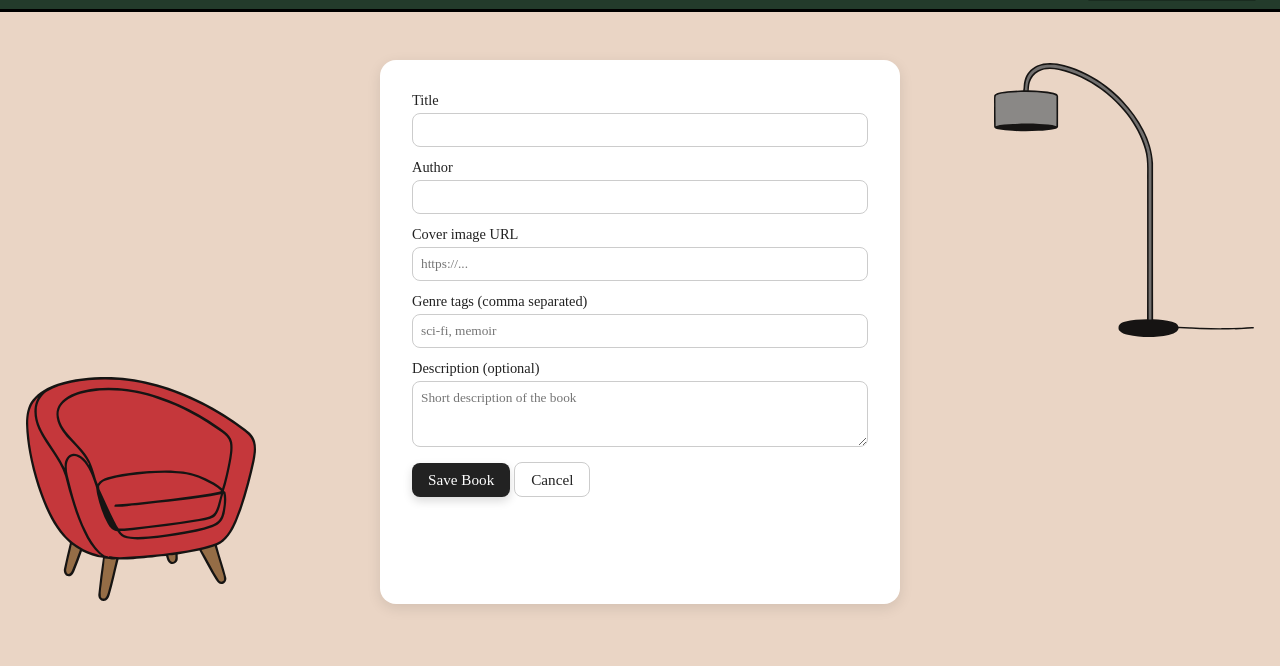
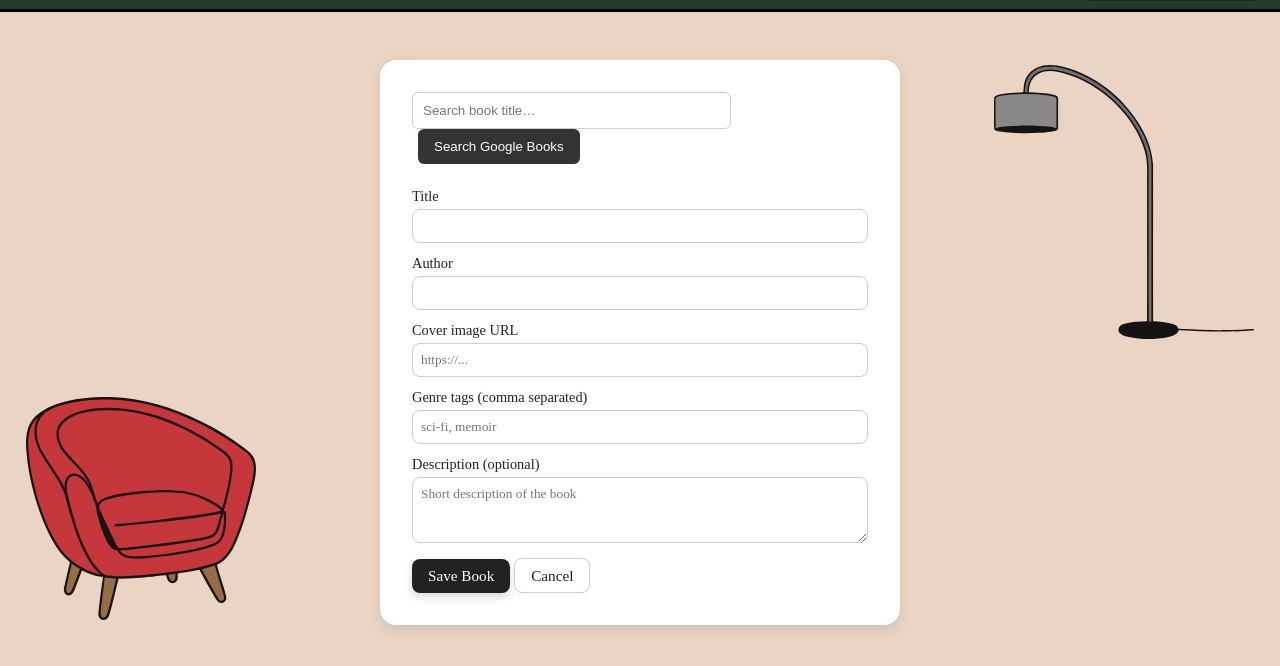
Before and after one commit to kyoje21/book-log-app, a plain HTML site: page frontend/add-book.html in a window 1280 px wide. Shown: the part 56-722 px from the top of the page. Drawn offline with Linux system fonts and the light colour scheme; a web font is replaced by a local one.

Commit message:
Implement Google Books search feature
Added a Google Books search bar with input and button.

```diff
--- a/frontend/add-book.html
+++ b/frontend/add-book.html
@@ -23,6 +23,26 @@
 
     <!-- FORM SECTION -->
     <section class="form-wrapper">
+
+      <!-- ⭐ GOOGLE BOOK SEARCH BAR ⭐ -->
+      <div class="google-search-box" style="margin-bottom: 1.5rem;">
+        <input
+          id="googleSearchInput"
+          type="text"
+          placeholder="Search book title…"
+          style="padding: 10px; width: 70%; max-width: 320px; border-radius: 6px; border: 1px solid #ccc;"
+        >
+        <button
+          id="googleSearchBtn"
+          type="button"
+          style="padding: 10px 16px; margin-left: 6px; border-radius: 6px; border: none; background:#333; color:#fff; cursor:pointer;"
+        >
+          Search Google Books
+        </button>
+
+        <p id="googleSearchStatus" style="margin-top: 6px; font-size: 14px; color: #666;"></p>
+      </div>
+
       <form id="bookForm" class="card">
 
         <label>
@@ -63,7 +83,6 @@
 
   </main>
 
-
   <script src="js/add-book.js"></script>
 </body>
 </html>
```
